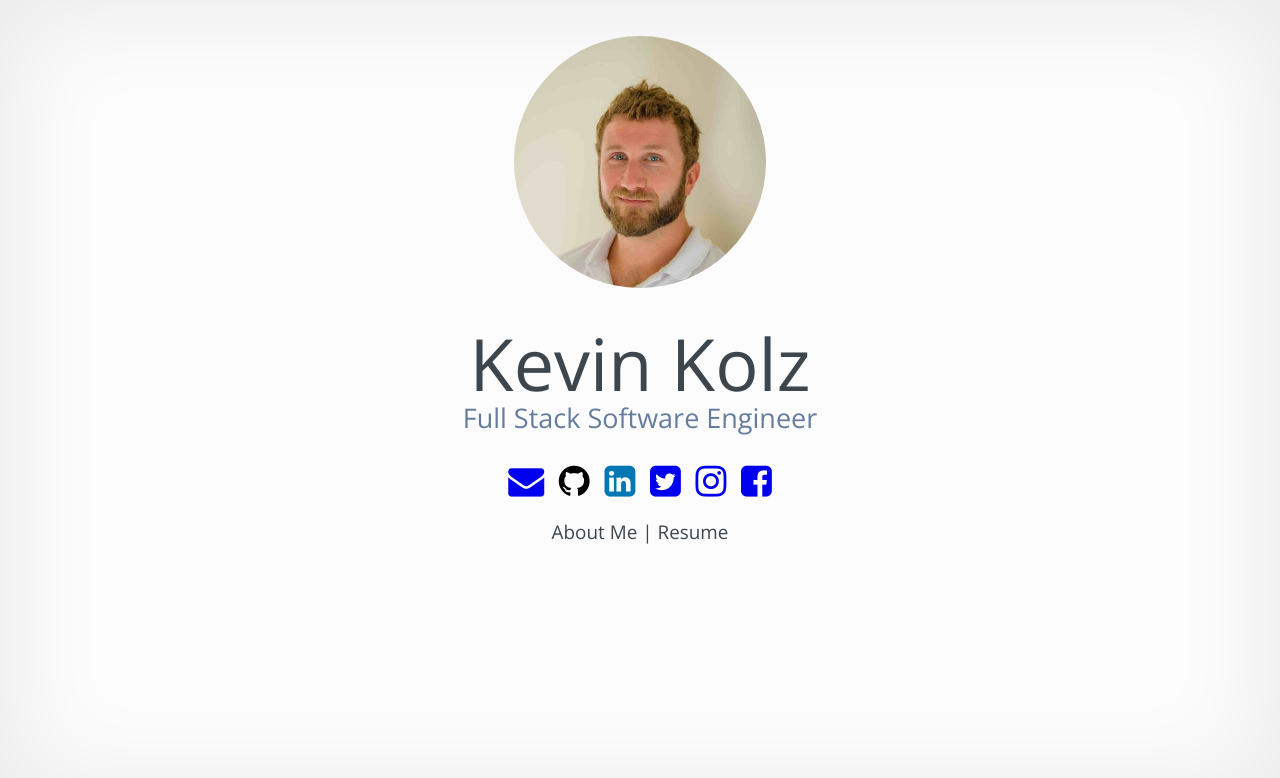
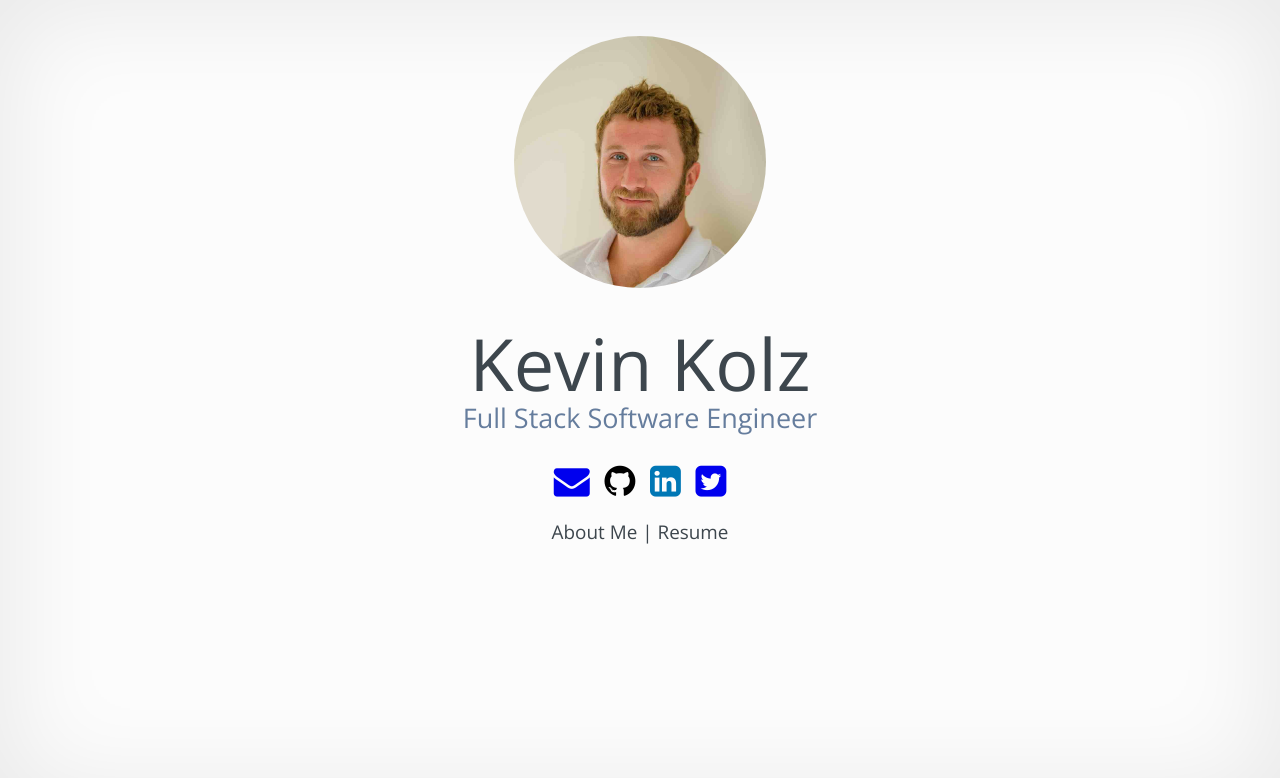
Before and after one commit to kckolz/kevinkolz.com, a plain HTML site: page index.html in a window 1280 px wide. Drawn offline with nearby package versions, Linux system fonts and the light colour scheme.

Commit message:
removing social media links

```diff
--- a/index.html
+++ b/index.html
@@ -1,4 +1,3 @@
-
 <!DOCTYPE html>
 <html>
 <head>
@@ -6,7 +5,8 @@
     <link rel="stylesheet" href="css/bootstrap.min.css">
     <link rel="stylesheet" href="https://maxcdn.bootstrapcdn.com/font-awesome/4.4.0/css/font-awesome.min.css">
     <link rel="stylesheet" href="css/styles.css">
-  <script type="text/javascript" src="https://cdnjs.cloudflare.com/ajax/libs/jquery/3.0.0-alpha1/jquery.min.js"></script>
+    <script type="text/javascript"
+            src="https://cdnjs.cloudflare.com/ajax/libs/jquery/3.0.0-alpha1/jquery.min.js"></script>
     <script src="https://maxcdn.bootstrapcdn.com/bootstrap/3.3.5/js/bootstrap.min.js"></script>
     <link rel='stylesheet' type='text/css' href='http://fonts.googleapis.com/css?family=Open+Sans:400,300,600,700'>
 </head>
@@ -26,30 +26,31 @@
         <a href="https://github.com/kckolz" target="_blank"><i class="github icon fa fa-github fa-2x"></i></a>
         <a href="https://www.linkedin.com/in/kevin-kolz"><i class="linkedin icon fa fa-linkedin-square fa-2x"></i></a>
         <a href="https://twitter.com/sqeezon"><i class="fa fa-twitter-square icon fa-2x" aria-hidden="true"></i></a>
-      <a href="https://www.instagram.com/sqeezon"><i class="fa fa-instagram icon fa-2x" aria-hidden="true"></i></a>
-      <a href="https://www.facebook.com/kevin.kolz.5"><i class="fa fa-facebook-square icon fa-2x" aria-hidden="true"></i></a>
     </div>
 
     <div style="text-align:center;font-size:1.5em">
-      <p class="personal-info"><a target="_blank" style="cursor:pointer" id="about-link">About Me</a> | <a target="_blank" href="https://kckolz.github.io/">Resume</a></p>
+        <p class="personal-info"><a target="_blank" style="cursor:pointer" id="about-link">About Me</a> | <a
+                target="_blank" href="https://kckolz.github.io/">Resume</a></p>
     </div>
 
     <div id="about">
         <p>
-        I am a professional software engineer with 7 years of experience in the field. In my spare time I enjoy picking up heavy objects and putting them back down, reading science fiction novels, owning noobs online, and sipping on whiskey.
+            I am a professional software engineer with 7 years of experience in the field. In my spare time I enjoy
+            picking up heavy objects and putting them back down, reading science fiction novels, owning noobs online,
+            and sipping on whiskey.
         </p>
     </div>
 </div>
 </body>
 <script>
     var aboutElement = document.getElementById("about");
-  var toggleAbout = function() {
-    if(aboutElement.classList.contains('active')) {
+    var toggleAbout = function () {
+        if (aboutElement.classList.contains('active')) {
             aboutElement.className = "";
         } else {
             aboutElement.className = "active";
         }
-  }
+    };
     document.getElementById("about-link").addEventListener("click", toggleAbout);
 </script>
 </html>
```
Also changed, not shown: 1 other file. Lines whose indentation alone changed are shown as unchanged.
